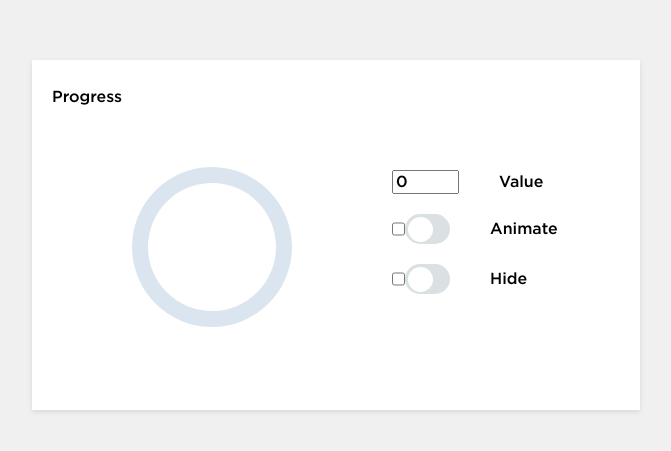
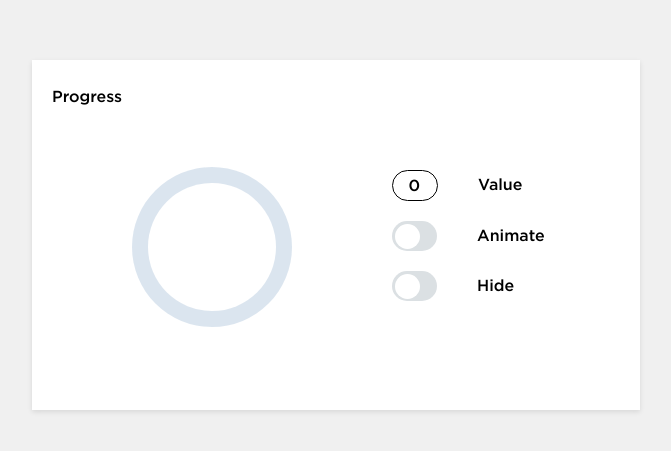
Before and after one commit to sofisofi01/Test_task, a plain HTML site: page index.html in a window 1280 px wide. Shown: the part 165-616 px from the top of the page, without its empty margins (304-975 px from the left). Drawn offline with Linux system fonts and the light colour scheme.

Commit message:
Update index.css

```diff
--- a/pages/index.css
+++ b/pages/index.css
@@ -9,5 +9,5 @@
 @import url(../blocks/controls/__checkbox-label/controls__checkbox-label.css);
 @import url(../blocks/controls/__checkbox-text/controls__checkbox-text.css);
 @import url(../blocks/controls/__container/controls__container.css);
-@import url(./blocks/controls/__input/controls__input.css);
+@import url(../blocks/controls/__input/controls__input.css);
 @import url(../blocks/container/container.css);
```
